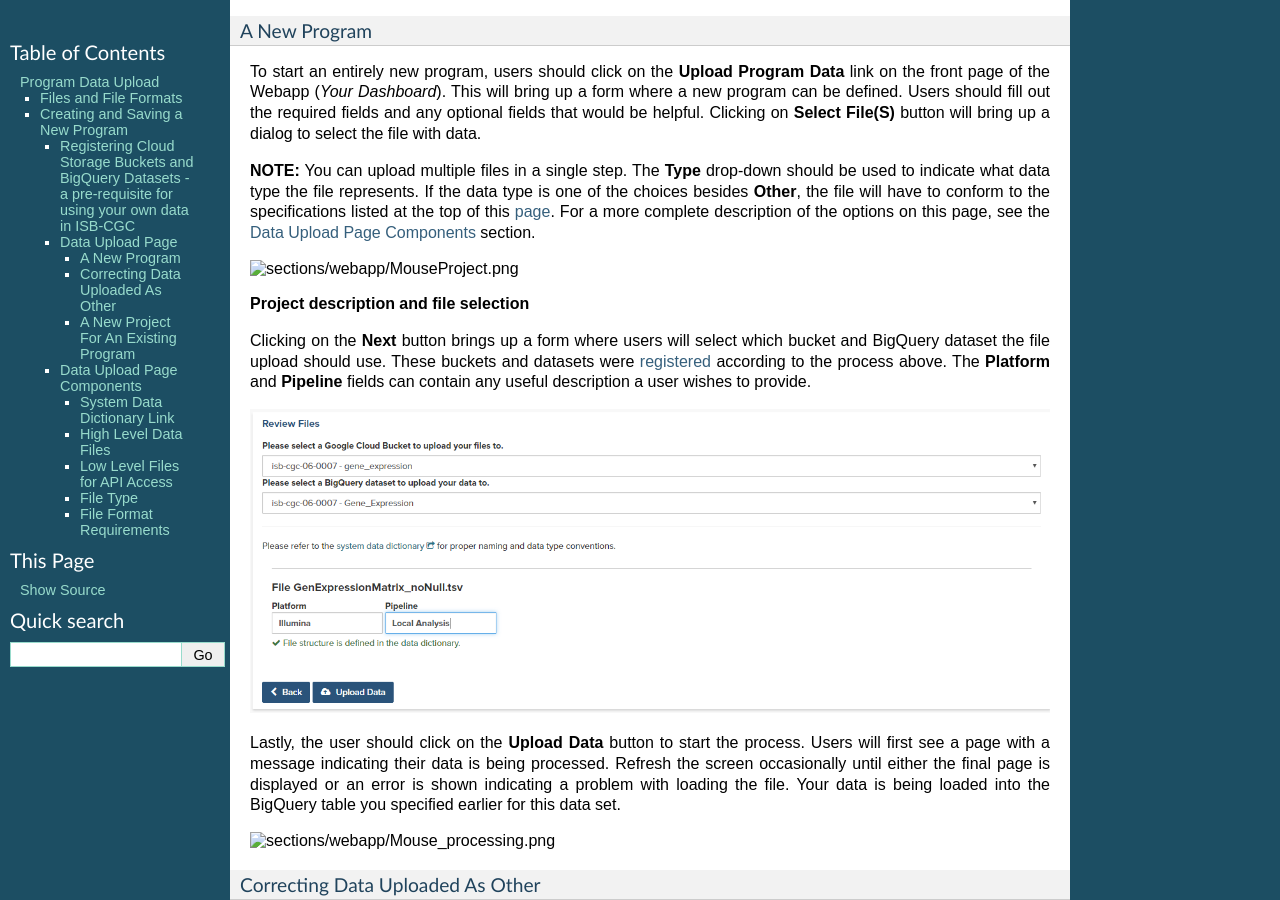
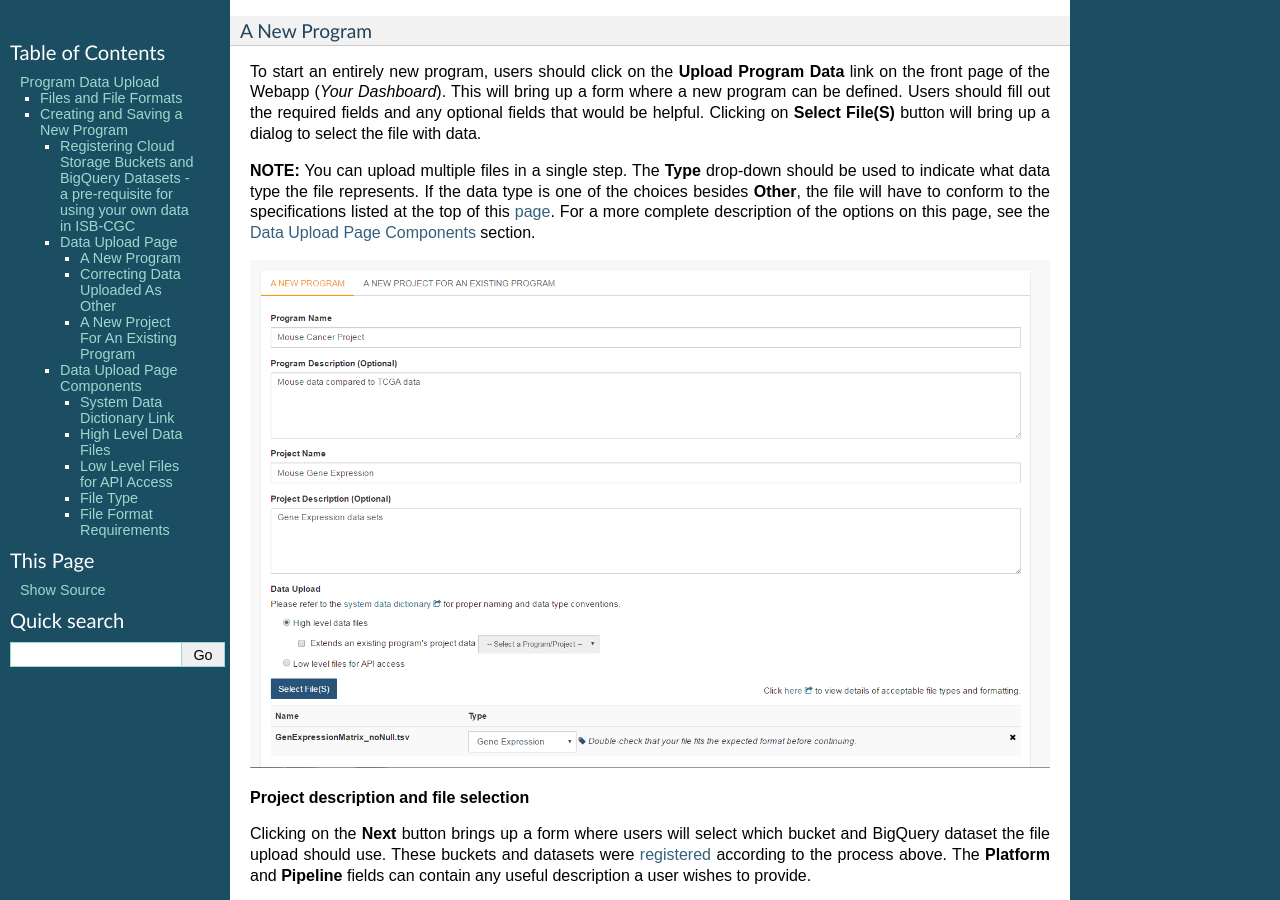
Before and after one commit to isb-cgc/readthedocs, a Sphinx documentation site: the page built from docs/source/sections/webapp/program_data_upload.rst, in a window 1280 px wide and 900 px high, scrolled down 3614 px. Built offline with Sphinx 7.4.7, drawn with Linux system fonts in a browser that asks for light colours; pages that are not in the unit, such as notebooks, are missing from menus.

Commit message:
updated three images

```diff
--- a/docs/source/sections/webapp/program_data_upload.rst
+++ b/docs/source/sections/webapp/program_data_upload.rst
@@ -142,7 +142,7 @@
 
 **NOTE:** You can upload multiple files in a single step.  The **Type** drop-down should be used to indicate what data type the file represents.  If the data type is one of the choices besides **Other**, the file will have to conform to the specifications listed at the top of this page_.  For a more complete description of the options on this page, see the `Data Upload Page Components`_ section.
 
-.. image:: MouseProject.png
+.. image:: MouseProject.PNG
 
 **Project description and file selection**
 
@@ -153,7 +153,7 @@
 
 Lastly, the user should click on the **Upload Data** button to start the process.  Users will first see a page with a message indicating their data is being processed.  Refresh the screen occasionally until either the final page is displayed or an error is shown indicating a problem with loading the file. Your data is being loaded into the BigQuery table you specified earlier for this data set.
 
-.. image:: Mouse_processing.png
+.. image:: Mouse_processing.PNG
 
 Correcting Data Uploaded As Other
 ---------------------------------
@@ -161,7 +161,7 @@
 
 In the example shown below, the automated process has identified two columns as potentially containing Sample Barcodes and has further misidentified a column containing decimal data (numeric float values) as containing categorical (text) data.  The user will need to correct both instances so there is only one Sample Barcode column and define the expression data as decimal.
 
-.. image:: OtherExample.png
+.. image:: OtherExample.PNG
 
 A New Project For An Existing Program
 ------------------------------------
```
